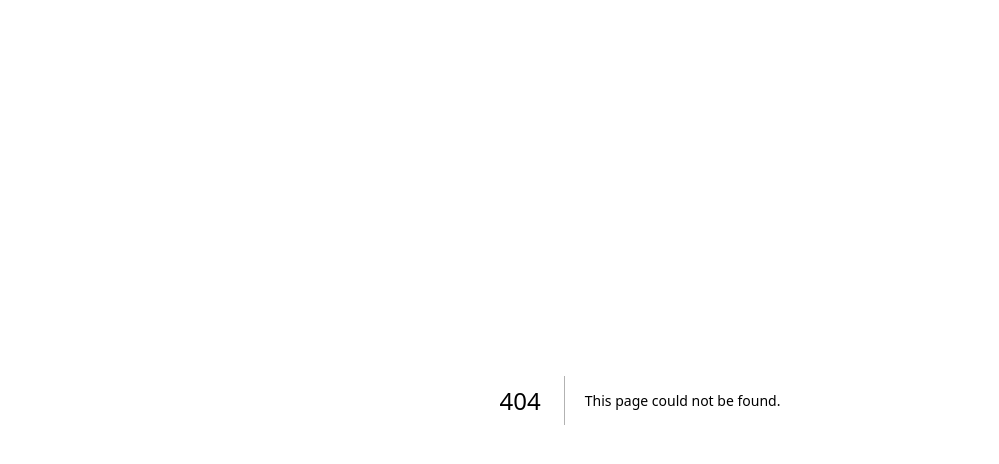
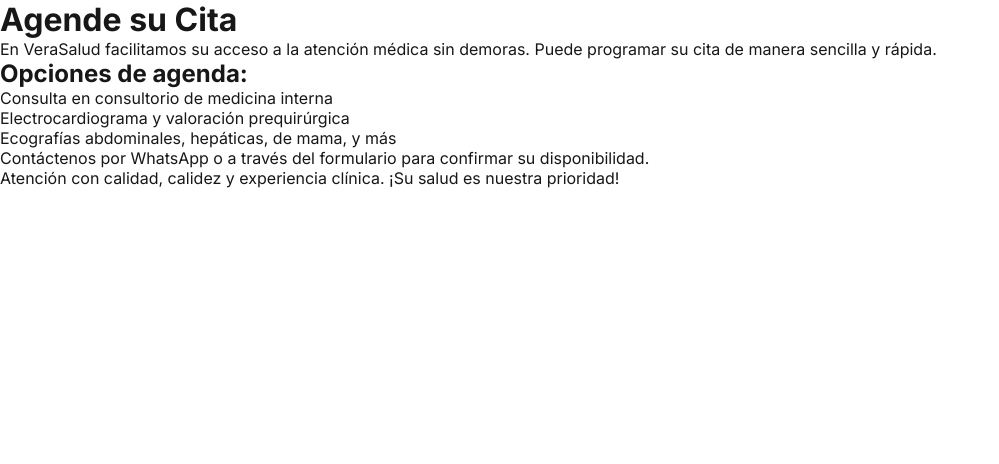
Before and after one commit to gstvgrc/verasalud-website, a Next.js app: page /citas in a window 1280 px wide. Before the commit this address had no page. Shown: the top 464 px of the page, without its empty margins (0-999 px from the left). Built offline with nearby package versions, Linux system fonts and the light colour scheme.

Commit message:
Add citas page

```diff
--- /dev/null
+++ b/app/citas/page.js
@@ -0,0 +1,29 @@
+import { Metadata } from "next";
+import Head from "next/head";
+
+export const metadata = {
+  title: "Agendar Cita | VeraSalud Cali",
+  description: "Agende su cita médica en línea en VeraSalud. Atención sin filas, ecografías y medicina interna en Cali. ¡Reserve hoy mismo!",
+};
+
+export default function CitasPage() {
+  return (
+    <>
+      <Head>
+        <link rel="canonical" href="https://verasalud.com/citas" />
+      </Head>
+      <main>
+        <h1>Agende su Cita</h1>
+        <p>En VeraSalud facilitamos su acceso a la atención médica sin demoras. Puede programar su cita de manera sencilla y rápida.</p>
+        <h2>Opciones de agenda:</h2>
+        <ul>
+          <li>Consulta en consultorio de medicina interna</li>
+          <li>Electrocardiograma y valoración prequirúrgica</li>
+          <li>Ecografías abdominales, hepáticas, de mama, y más</li>
+        </ul>
+        <p>Contáctenos por WhatsApp o a través del formulario para confirmar su disponibilidad.</p>
+        <p>Atención con calidad, calidez y experiencia clínica. ¡Su salud es nuestra prioridad!</p>
+      </main>
+    </>
+  );
+}
```
